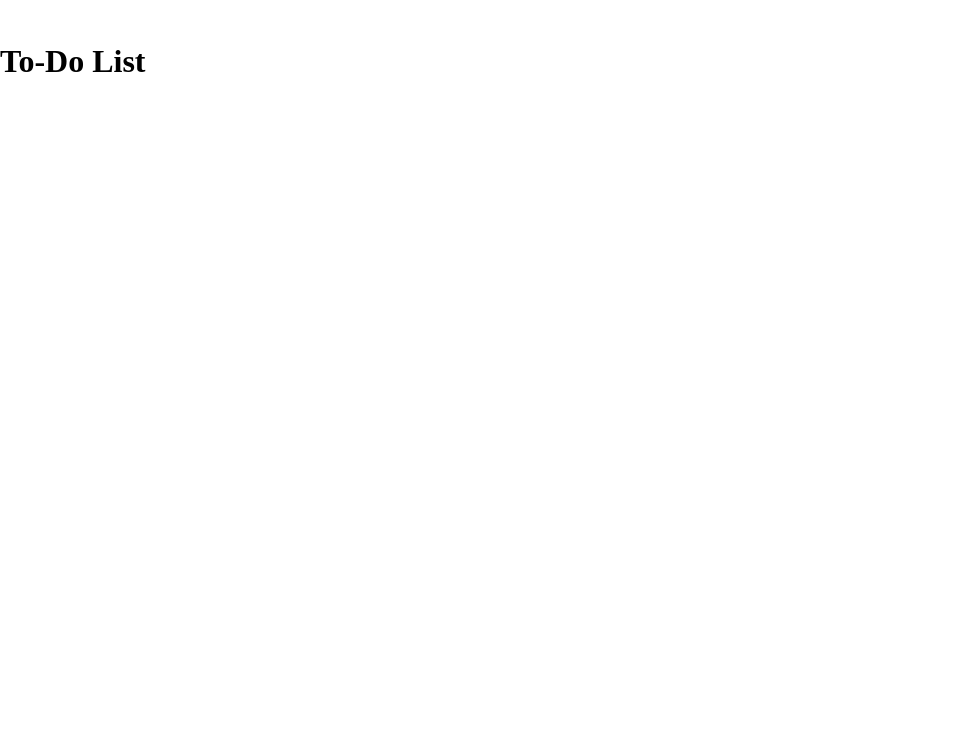
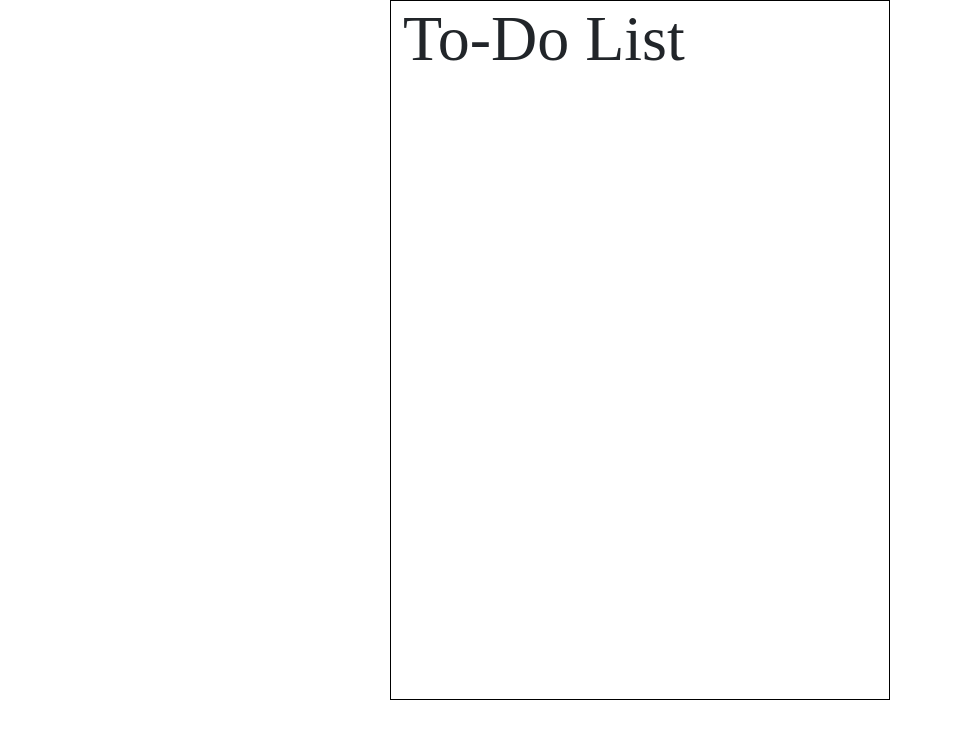
Before and after one commit to tcreator-proj/to-do-list, a React (Create React App) app: page / in a window 1280 px wide. Shown: the top 738 px of the page, without its empty margins (0-953 px from the left). Built offline with nearby package versions, Linux system fonts and the light colour scheme; a web font is replaced by a local one.

Commit message:
create main container and set a size main block

```diff
--- a/src/App.tsx
+++ b/src/App.tsx
@@ -1,11 +1,13 @@
-import { Container } from 'react-bootstrap';
+import { Col, Container, Row } from 'react-bootstrap';
 import style from './app.module.css';
 import Header from './components/header/Header';
 
 function App() {
   return (
     <Container className={style.app}>
-      <Header />
+      <Row className={style['todo-container']}>
+        <Header/>
+      </Row>
     </Container>
   );
 }
--- a/src/app.module.css
+++ b/src/app.module.css
@@ -1,4 +1,5 @@
 @import url('https://fonts.googleapis.com/css2?family=Shalimar&display=swap');
+@import 'bootstrap/dist/css/bootstrap.min.css';
 
 html {
   font-size: 16px;
@@ -6,4 +7,12 @@ html {
 
 .app {
   font-family: Shalimar;
+  display: flex;
+  justify-content: center;
 }
+
+.todo-container {
+  width: 500px;
+  height: 700px;
+  border: 1px solid black;
+}
--- a/src/components/header/Header.tsx
+++ b/src/components/header/Header.tsx
@@ -1,13 +1,13 @@
 import React from 'react'
-import { Row } from 'react-bootstrap';
+import { Col, Row } from 'react-bootstrap';
 import style from './header.module.css';
 
 function Header() {
   return (
-    <Row className='header-block {style["header-block"]}'>
-      <h4 className={style.head}>
-        to-do list
-      </h4>
+    <Row className={style.header}>
+        <h4 className={style.head}>
+          to-do list
+        </h4>
     </Row>
   )
 }
--- a/src/components/header/header.module.css
+++ b/src/components/header/header.module.css
@@ -1,4 +1,11 @@
+.header {
+  display: flex;
+  justify-content: center;
+}
+
 .head {
-  font-size: 2rem;
+  font-size: 4rem;
   text-transform: capitalize;
+  margin-top: 0;
+  margin-bottom: 0;
 }
```
